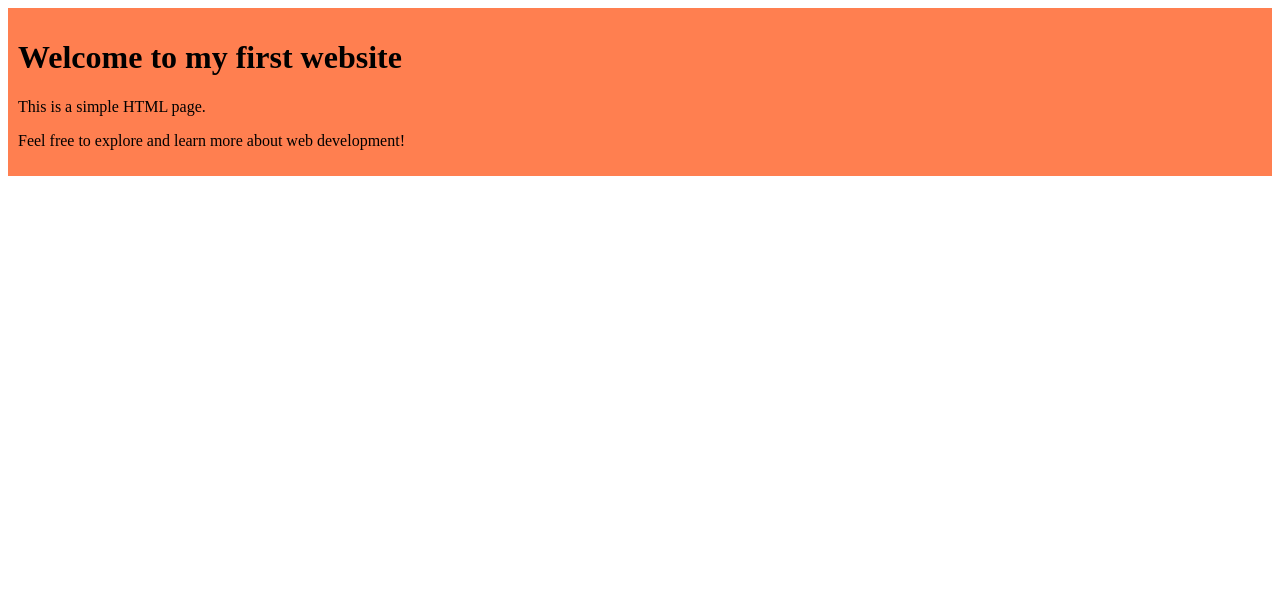
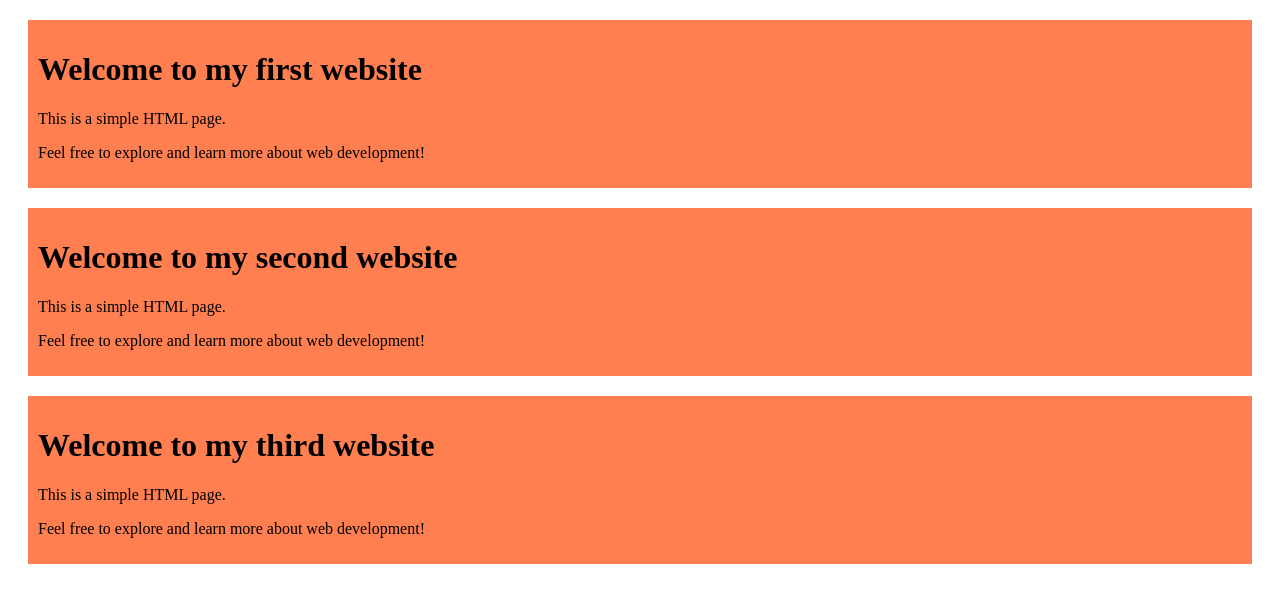
Before and after one commit to Eshan58/my-simple-website, a plain HTML site: page index.html in a window 1280 px wide. Drawn offline with Linux system fonts and the light colour scheme.

Commit message:
added the second and third website

```diff
--- a/index.html
+++ b/index.html
@@ -7,11 +7,24 @@
     <link rel="stylesheet" href="styles/blog.css">
 </head>
 <body>
+
     <div>
 
         <h1>Welcome to my first website</h1>
         <p>This is a simple HTML page.</p>
         <p>Feel free to explore and learn more about web development!</p>
     </div>
+    <div>
+
+        <h1>Welcome to my second website</h1>
+        <p>This is a simple HTML page.</p>
+        <p>Feel free to explore and learn more about web development!</p>
+    </div>
+    <div>
+
+        <h1>Welcome to my third website</h1>
+        <p>This is a simple HTML page.</p>
+        <p>Feel free to explore and learn more about web development!</p>
+    </div>
 </body>
 </html>
--- a/styles/blog.css
+++ b/styles/blog.css
@@ -1,4 +1,5 @@
 div{
 background-color: coral;
 padding: 10px;
+margin: 20px;
 }
```
